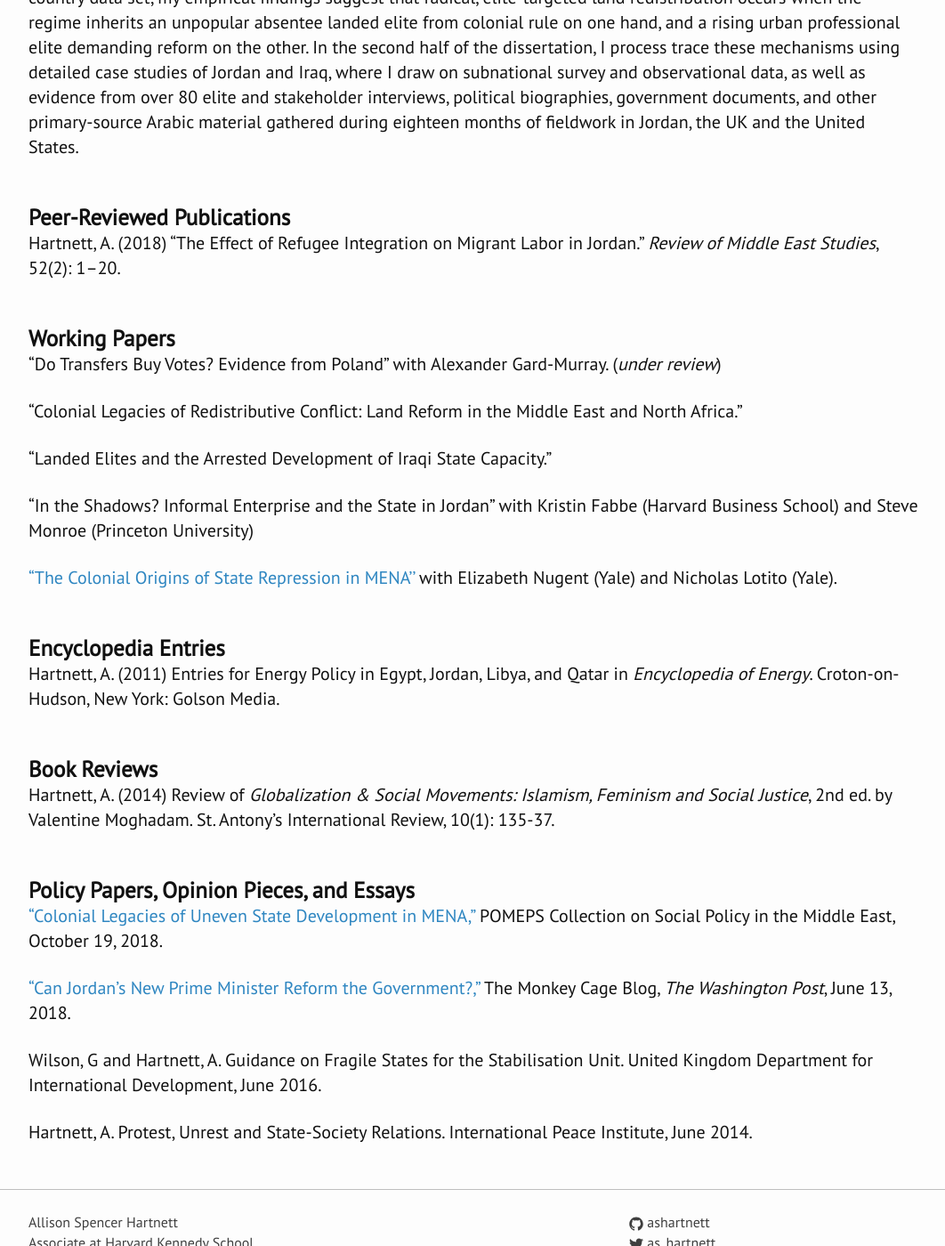
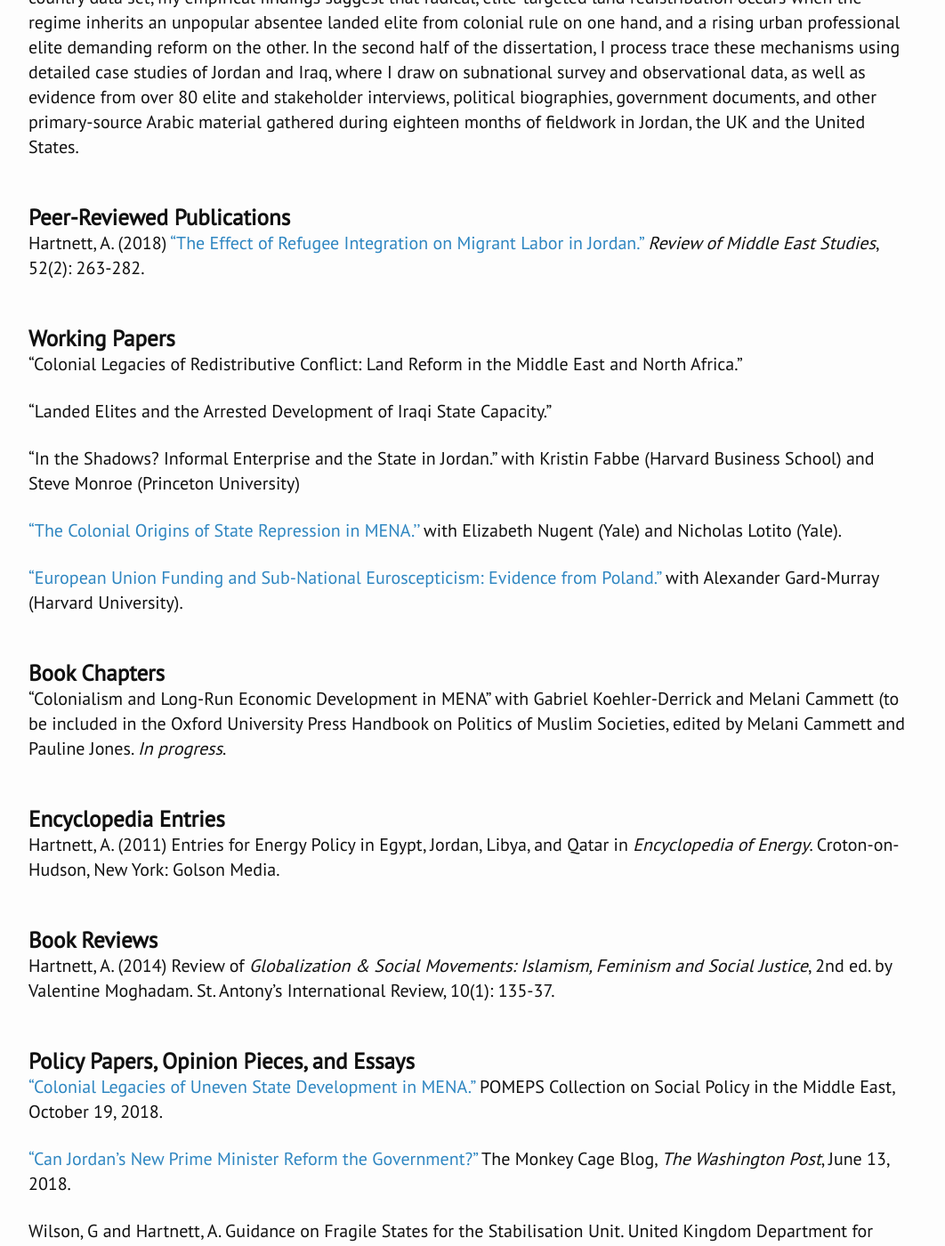
Before and after one commit to ashartnett/ashartnett.github.io, a Jekyll site: the page built from markdowns/2research.md, in a window 1280 px wide and 1400 px high, scrolled down 472 px. Shown: the whole window at 89% size, without its empty margins (108-1170 px from the left). Built offline with Jekyll 4.4.1, drawn with Linux system fonts in a browser that asks for light colours.

Commit message:
cv, teaching, research updates.

```diff
--- a/markdowns/2research.md
+++ b/markdowns/2research.md
@@ -12,19 +12,21 @@ My dissertation contributes a new understanding of redistribution under authorit
 
 ### Peer-Reviewed Publications
 
-Hartnett, A. (2018) "The Effect of Refugee Integration on Migrant Labor in Jordan." _Review of Middle East Studies_, 52(2): 1–20.
+Hartnett, A. (2018) ["The Effect of Refugee Integration on Migrant Labor in Jordan."](https://www.cambridge.org/core/journals/review-of-middle-east-studies/article/effect-of-refugee-integration-on-migrant-labor-in-jordan/95541D86AA4B631E4F6DD5B4DB021B54/share/609691b425c4ee242e3f2ce060e5f21b1d5b430f#) _Review of Middle East Studies_, 52(2): 263-282.
 
 ### Working Papers
-
-"Do Transfers Buy Votes? Evidence from Poland" with Alexander Gard-Murray. (_under review_)
-
 "Colonial Legacies of Redistributive Conflict: Land Reform in the Middle East and North Africa."
 
 "Landed Elites and the Arrested Development of Iraqi State Capacity."
 
-"In the Shadows? Informal Enterprise and the State in Jordan" with Kristin Fabbe (Harvard Business School) and Steve Monroe (Princeton University)
+"In the Shadows? Informal Enterprise and the State in Jordan." with Kristin Fabbe (Harvard Business School) and Steve Monroe (Princeton University)
 
-["The Colonial Origins of State Repression in MENA''](https://ssrn.com/abstract=3239093) with Elizabeth Nugent (Yale) and Nicholas Lotito (Yale).
+["The Colonial Origins of State Repression in MENA.''](https://ssrn.com/abstract=3239093) with Elizabeth Nugent (Yale) and Nicholas Lotito (Yale).
+
+["European Union Funding and Sub-National Euroscepticism: Evidence from Poland."](https://papers.ssrn.com/sol3/papers.cfm?abstract_id=3325608) with Alexander Gard-Murray (Harvard University).
+
+### Book Chapters
+"Colonialism and Long-Run Economic Development in MENA" with Gabriel Koehler-Derrick and Melani Cammett (to be included in the Oxford University Press Handbook on Politics of Muslim Societies, edited by Melani Cammett and Pauline Jones. _In progress_.
 
 ### Encyclopedia Entries
 
@@ -36,9 +38,9 @@ Hartnett, A. (2014) Review of _Globalization & Social Movements: Islamism, Femin
 
 
 ### Policy Papers, Opinion Pieces, and Essays
-["Colonial Legacies of Uneven State Development in MENA,"](https://pomeps.org/2018/08/01/colonial-legacies-of-uneven-state-development-in-mena/) POMEPS Collection on Social Policy in the Middle East, October 19, 2018.
+["Colonial Legacies of Uneven State Development in MENA."](https://pomeps.org/2018/08/01/colonial-legacies-of-uneven-state-development-in-mena/) POMEPS Collection on Social Policy in the Middle East, October 19, 2018.
 
-["Can Jordan's New Prime Minister Reform the Government?,"](https://www.washingtonpost.com/news/monkey-cage/wp/2018/06/13/can-jordans-new-prime-minister-reform-the-government/?utm_term=.c82dc5d4be8e) The Monkey Cage Blog, _The Washington Post_, June 13, 2018.
+["Can Jordan's New Prime Minister Reform the Government?"](https://www.washingtonpost.com/news/monkey-cage/wp/2018/06/13/can-jordans-new-prime-minister-reform-the-government/?utm_term=.c82dc5d4be8e) The Monkey Cage Blog, _The Washington Post_, June 13, 2018.
 
 Wilson, G and Hartnett, A. Guidance on Fragile States for the Stabilisation Unit. United Kingdom Department for International Development,  June 2016.
 
```
Also changed, not shown: markdowns/1cv.md (+1 -1 lines), markdowns/3teaching.md (+1 -1 lines), markdowns/4data.md (+1 -1 lines), 2 other files.
